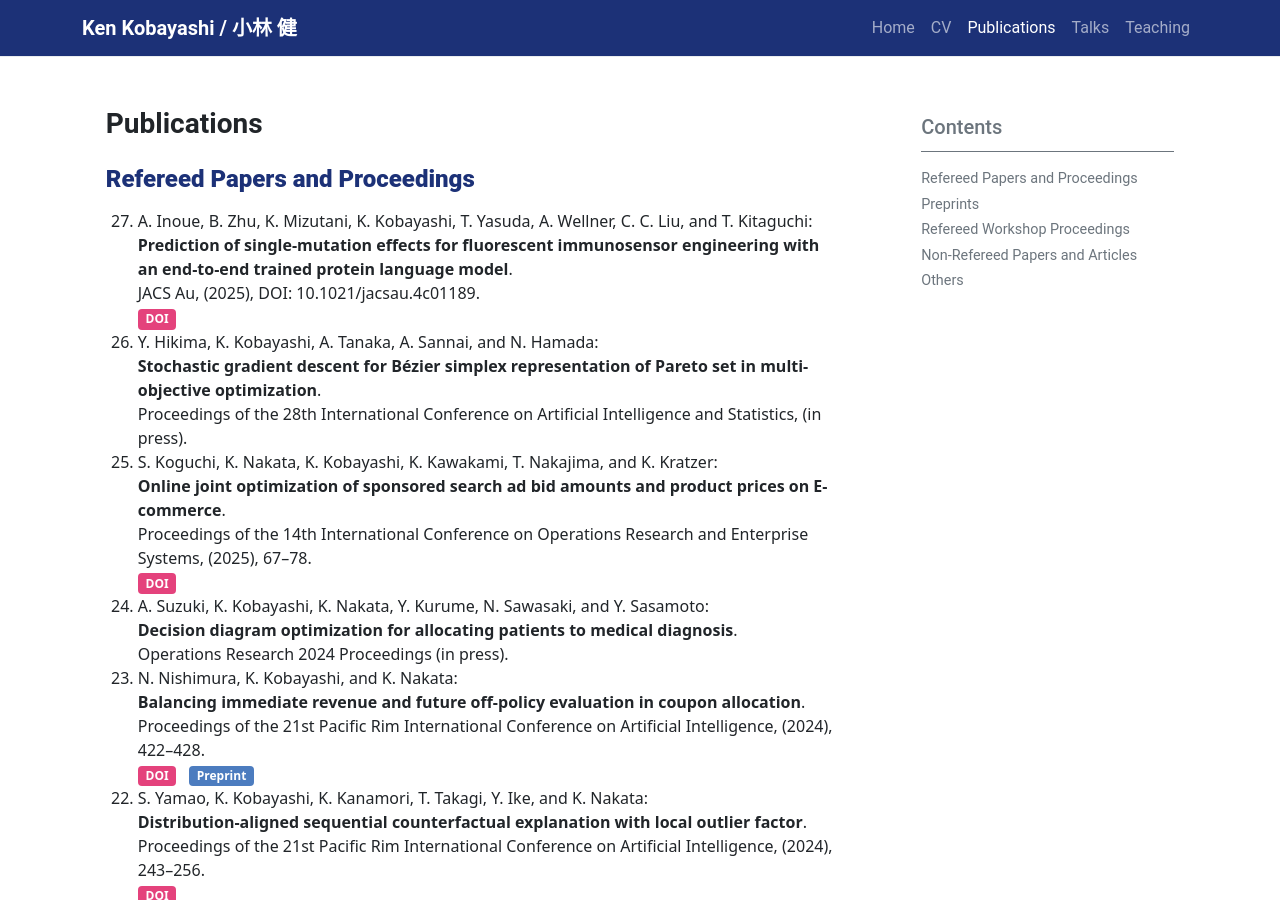
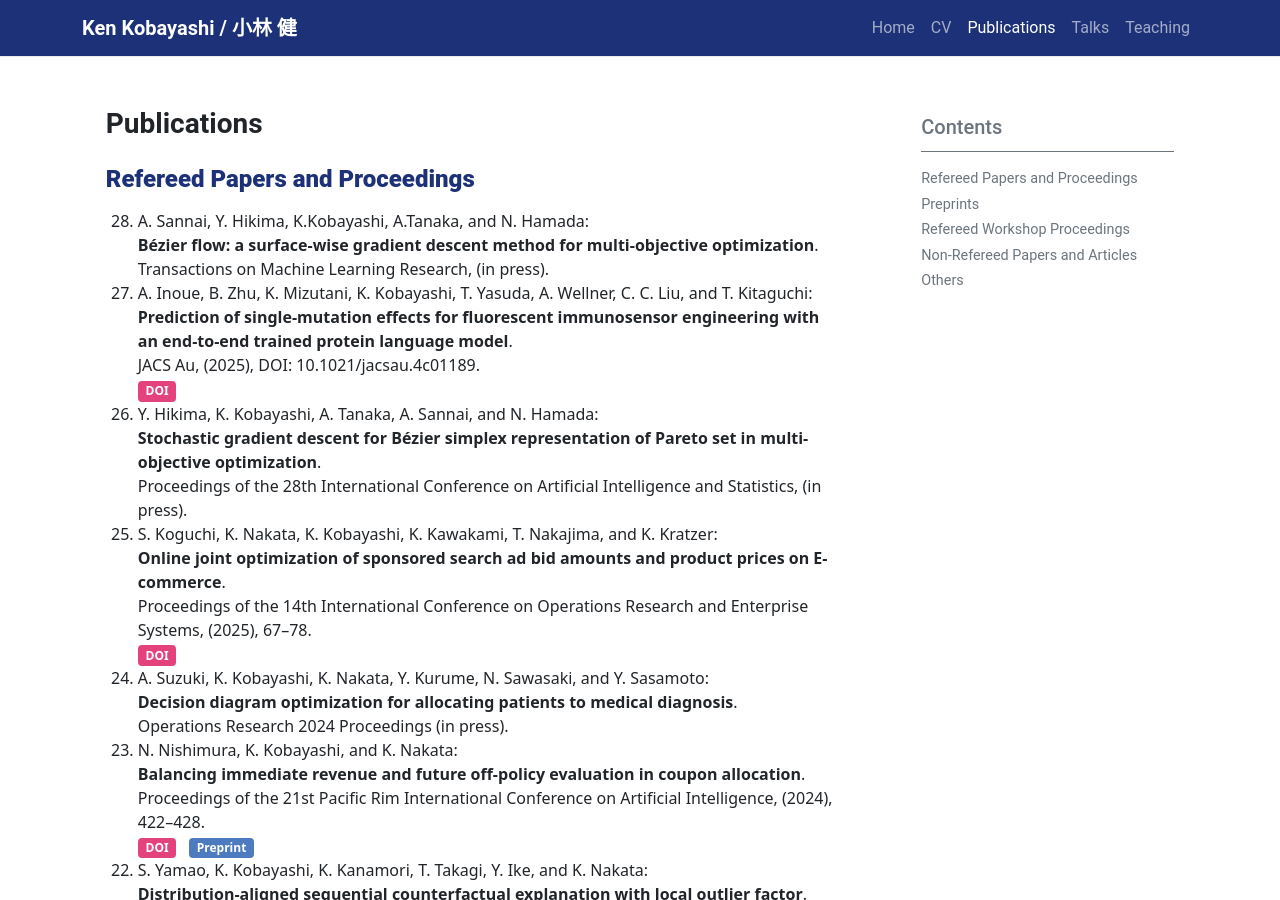
Before and after one commit to KenKoba2119/KenKoba2119.github.io, a Jekyll site: the page built from pages/publications.md, in a window 1280 px wide and 900 px high. Built offline with Jekyll 4.4.1, drawn with Linux system fonts in a browser that asks for light colours; some of the changed text lies outside the part shown.

Commit message:
update publication

```diff
--- a/pages/publications.md
+++ b/pages/publications.md
@@ -7,6 +7,9 @@ toc: true
 # Publications
 
 ## **Refereed Papers and Proceedings**
+1. A. Sannai, Y. Hikima, K.Kobayashi, A.Tanaka, and N. Hamada:
+**Bézier flow: a surface-wise gradient descent method for multi-objective optimization**.
+Transactions on Machine Learning Research, (in press).
 1. A. Inoue, B. Zhu, K. Mizutani, K. Kobayashi, T. Yasuda, A. Wellner, C. C. Liu, and T. Kitaguchi:
 **Prediction of single-mutation effects for fluorescent immunosensor engineering with an end-to-end trained protein language model**.
 JACS Au, (2025), DOI: 10.1021/jacsau.4c01189.
```
Also changed, not shown: other parts of pages/publications.md (+0 -3 lines).
